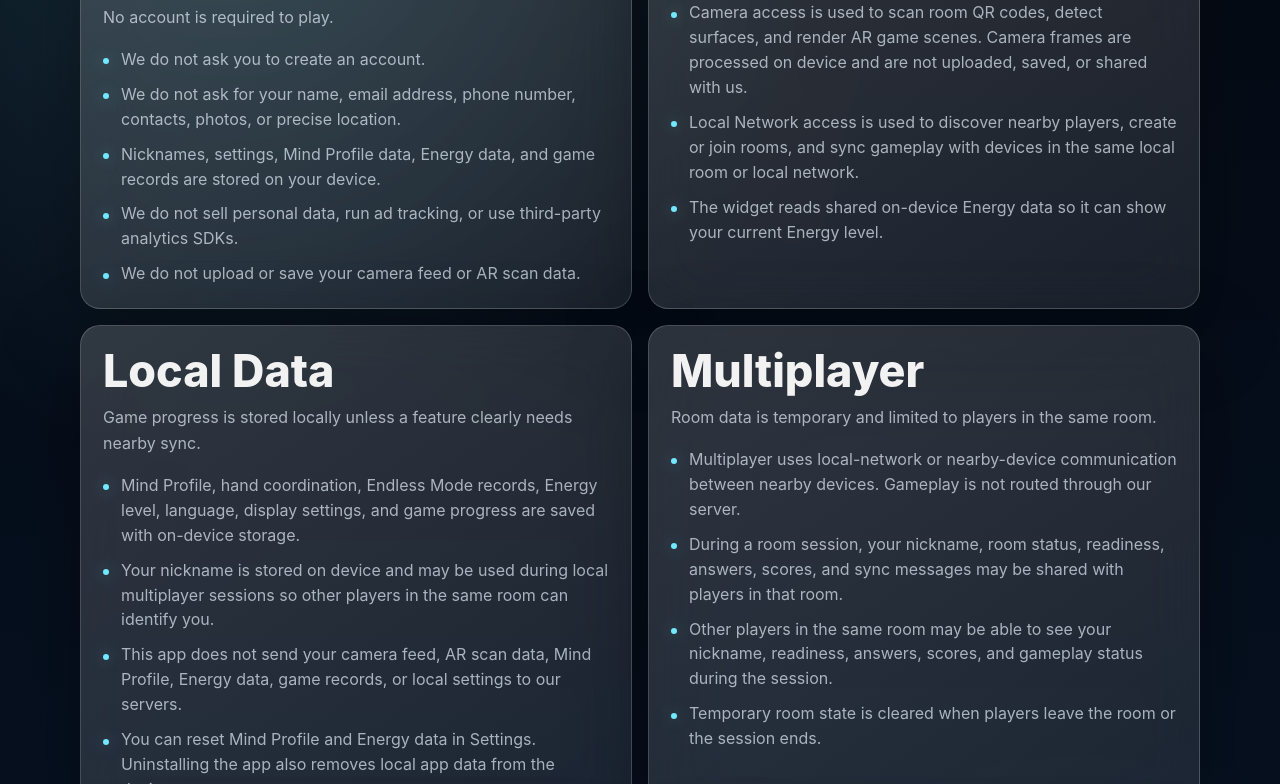
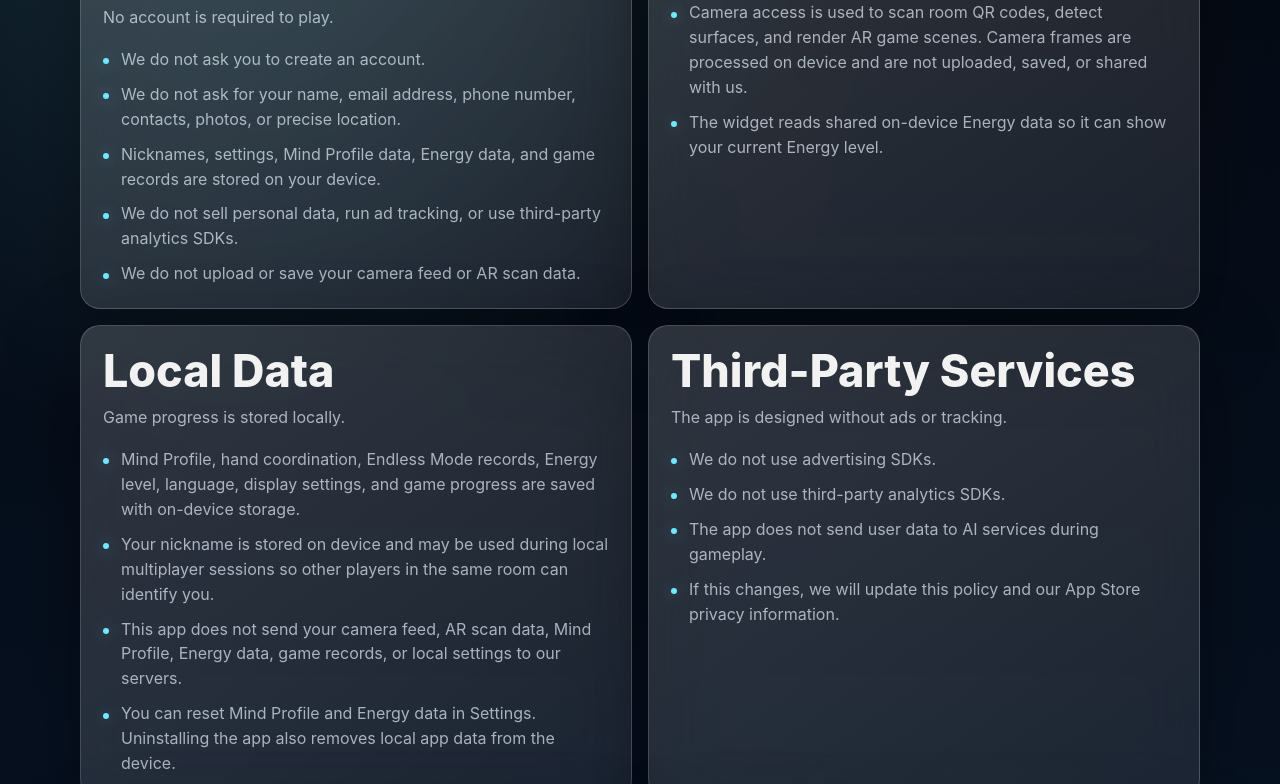
Before and after one commit to colecat1643/tempotap-support, a plain HTML site: page privacy.html in a window 1280 px wide. Shown: the part 596-1380 px from the top of the page. Drawn offline with Linux system fonts and the light colour scheme.

Commit message:
Delete connection descripation

```diff
--- a/privacy.html
+++ b/privacy.html
@@ -56,30 +56,18 @@
           <p>Permissions are used only for gameplay features.</p>
           <ul>
             <li>Camera access is used to scan room QR codes, detect surfaces, and render AR game scenes. Camera frames are processed on device and are not uploaded, saved, or shared with us.</li>
-            <li>Local Network access is used to discover nearby players, create or join rooms, and sync gameplay with devices in the same local room or local network.</li>
             <li>The widget reads shared on-device Energy data so it can show your current Energy level.</li>
           </ul>
         </article>
 
         <article class="section-card">
           <h2>Local Data</h2>
-          <p>Game progress is stored locally unless a feature clearly needs nearby sync.</p>
+          <p>Game progress is stored locally.</p>
           <ul>
             <li>Mind Profile, hand coordination, Endless Mode records, Energy level, language, display settings, and game progress are saved with on-device storage.</li>
             <li>Your nickname is stored on device and may be used during local multiplayer sessions so other players in the same room can identify you.</li>
             <li>This app does not send your camera feed, AR scan data, Mind Profile, Energy data, game records, or local settings to our servers.</li>
             <li>You can reset Mind Profile and Energy data in Settings. Uninstalling the app also removes local app data from the device.</li>
-          </ul>
-        </article>
-
-        <article class="section-card">
-          <h2>Multiplayer</h2>
-          <p>Room data is temporary and limited to players in the same room.</p>
-          <ul>
-            <li>Multiplayer uses local-network or nearby-device communication between nearby devices. Gameplay is not routed through our server.</li>
-            <li>During a room session, your nickname, room status, readiness, answers, scores, and sync messages may be shared with players in that room.</li>
-            <li>Other players in the same room may be able to see your nickname, readiness, answers, scores, and gameplay status during the session.</li>
-            <li>Temporary room state is cleared when players leave the room or the session ends.</li>
           </ul>
         </article>
 
```
Also changed, not shown: support.html (+1 -4 lines).
